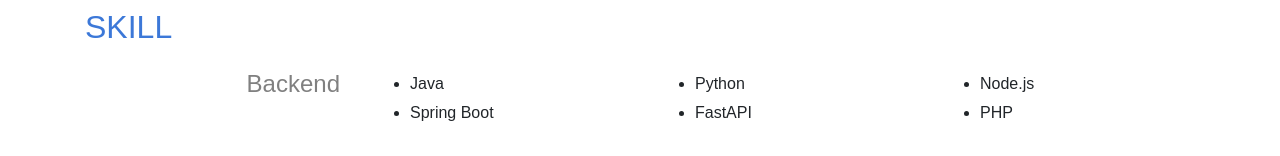
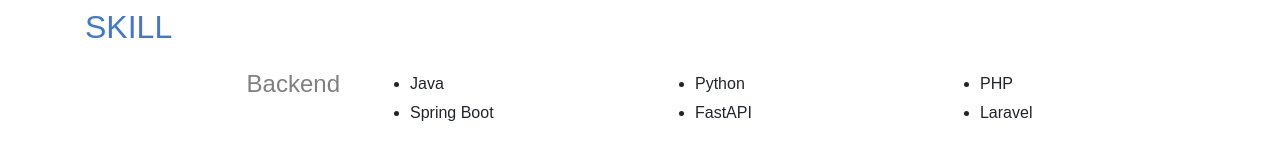
Before and after one commit to yuneast/resume, a Next.js app: page / in a window 1280 px wide. Shown: the part 644-800 px from the top of the page. Built offline with nearby package versions, Linux system fonts and the light colour scheme; a web font is replaced by a local one.

Commit message:
[DOCS] skill.ts Backend 기술 스택 수정 - Node.js 제거, Laravel 추가

```diff
--- a/payload/skill.ts
+++ b/payload/skill.ts
@@ -7,8 +7,8 @@ const backend: ISkill.Skill = {
     { title: 'Spring Boot' },
     { title: 'Python' },
     { title: 'FastAPI' },
-    { title: 'Node.js' },
     { title: 'PHP' },
+    { title: 'Laravel' },
   ],
 };
 
```
